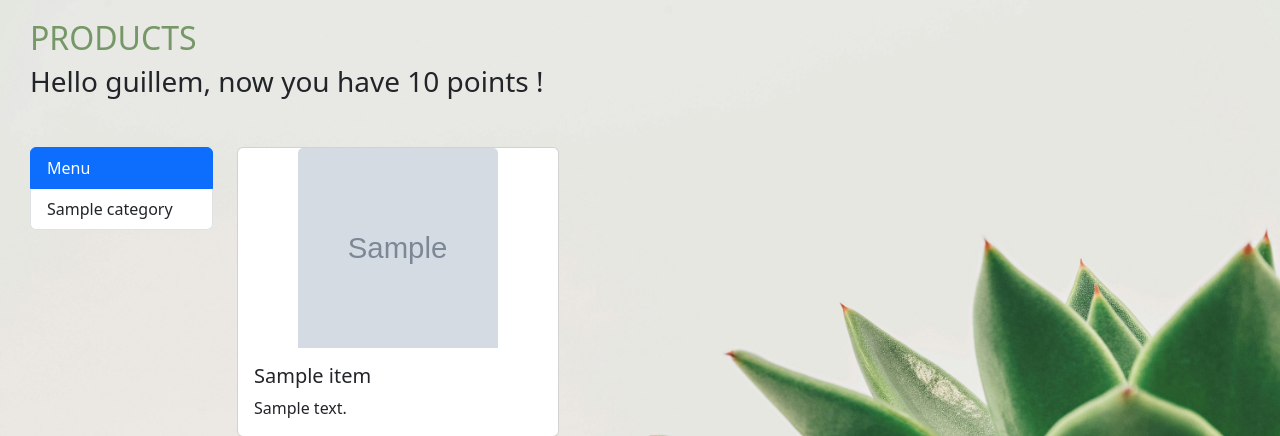
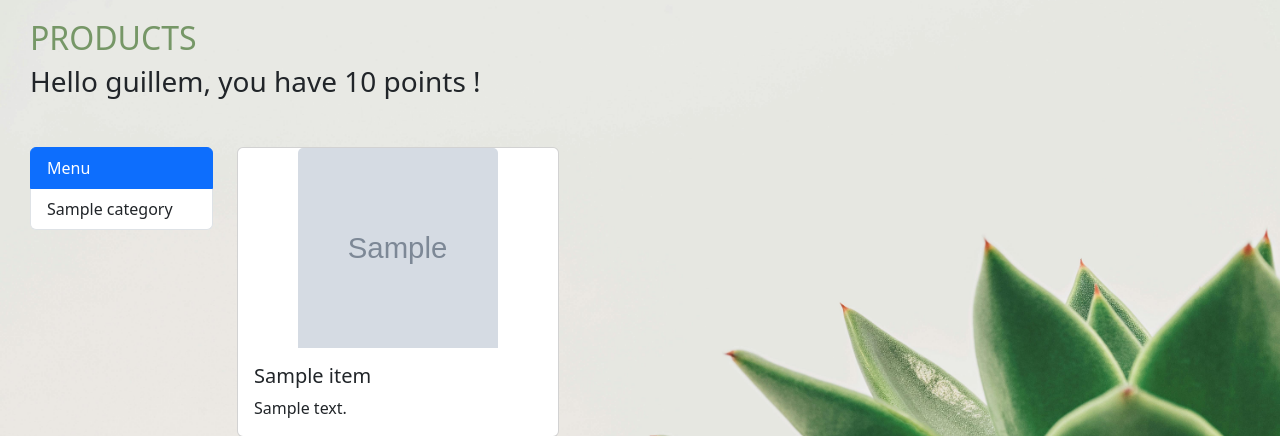
Before and after one commit to Guillemtejonestalella/EcoRecycleProject, a Django app: page /products in a window 1280 px wide. Shown: the part 71-507 px from the top of the page. Run offline with Django 5.2, Linux system fonts and the light colour scheme; a user stored in the database is signed in; tables that the repository leaves empty hold one stand-in row (values such as "Sample post"); grey boxes marked "Sample" are stand-in pictures; some libraries are stand-ins or nearby versions.

Commit message:
[updated] products initial message

```diff
--- a/ecoApp/templates/ecoApp/products.html
+++ b/ecoApp/templates/ecoApp/products.html
@@ -9,7 +9,7 @@
 
     {% if request.user.is_authenticated %}
         <div class="welcome-user">
-            <h3>Hello {{user}}, now you have {{ user.profile.ProfilePoints }} points ! </h3>
+            <h3>Hello {{user}}, you have {{ user.profile.ProfilePoints }} points ! </h3>
         </div>
     {% else %}
         <div class="welcome-user">
```
